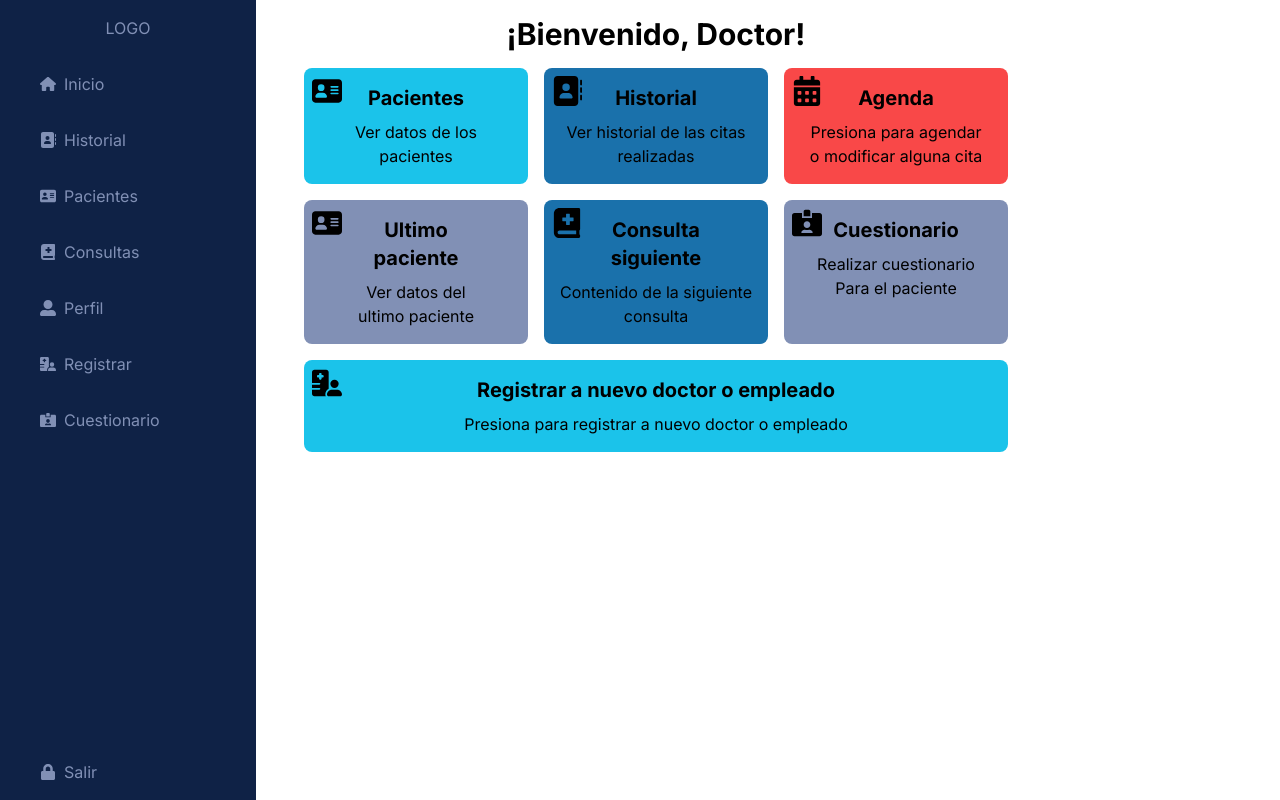
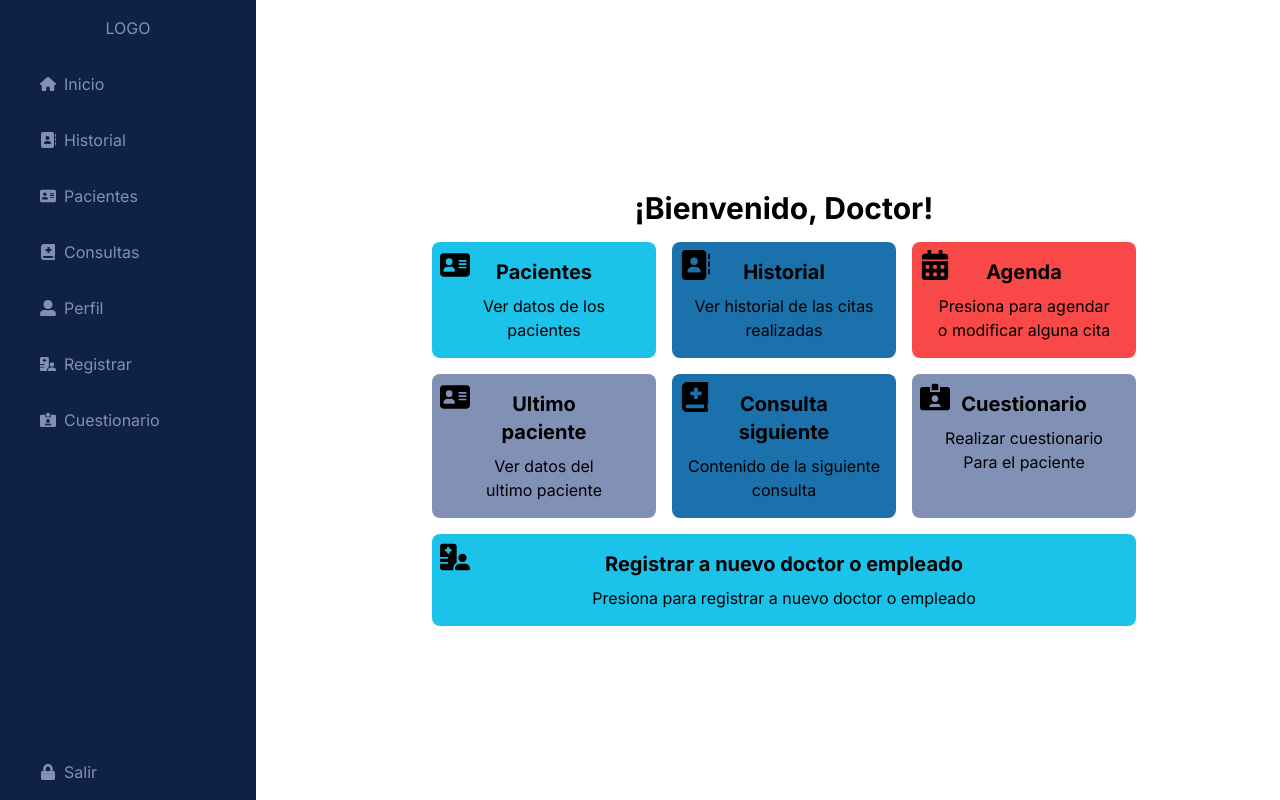
Before and after one commit to QUEVEDODENTAL/quevedo_dental, a Next.js app: page /dashboard in a window 1280 px wide. Built offline with nearby package versions, Linux system fonts and the light colour scheme.

Commit message:
Modificacion configuracion

```diff
--- a/src/app/dashboard/layout.js
+++ b/src/app/dashboard/layout.js
@@ -6,12 +6,12 @@ const inter = Inter({ subsets: ["latin"] });
 const RootLayout = ({ children }) => {
   return (
     <html lang="en">
-      <body className={`${inter.className} flex relative`}>
-        <div className="flex-1 relative z-10">
+      <body className={`${inter.className} flex h-screen`}>
+        <div className="flex-none">
+          <Sliderbar />
+        </div>
+        <div className="flex-1 flex justify-center items-center">
           {children}
-        </div>
-        <div className="absolute inset-y-0 left-0 z-20">
-          <Sliderbar />
         </div>
       </body>
     </html>
--- a/src/app/dashboard/page.js
+++ b/src/app/dashboard/page.js
@@ -5,7 +5,7 @@ import { FaAddressBook, FaAddressCard, FaHospitalUser } from "react-icons/fa6";
 
 const Dashboard = () => {
   return (
-    <div className="h-screen flex flex-col justify-start items-center md:pl-8">
+    <div className="h-screen flex flex-col justify-center items-center md:pl-8">
       <h1 className="text-3xl font-bold mb-4 mt-4">¡Bienvenido, Doctor!</h1>
       <div className="grid grid-cols-1 md:grid-cols-3 gap-4">
         <div className="relative bg-primary-info p-4 text-center rounded-lg transition-transform duration-300 hover:scale-105">
```
